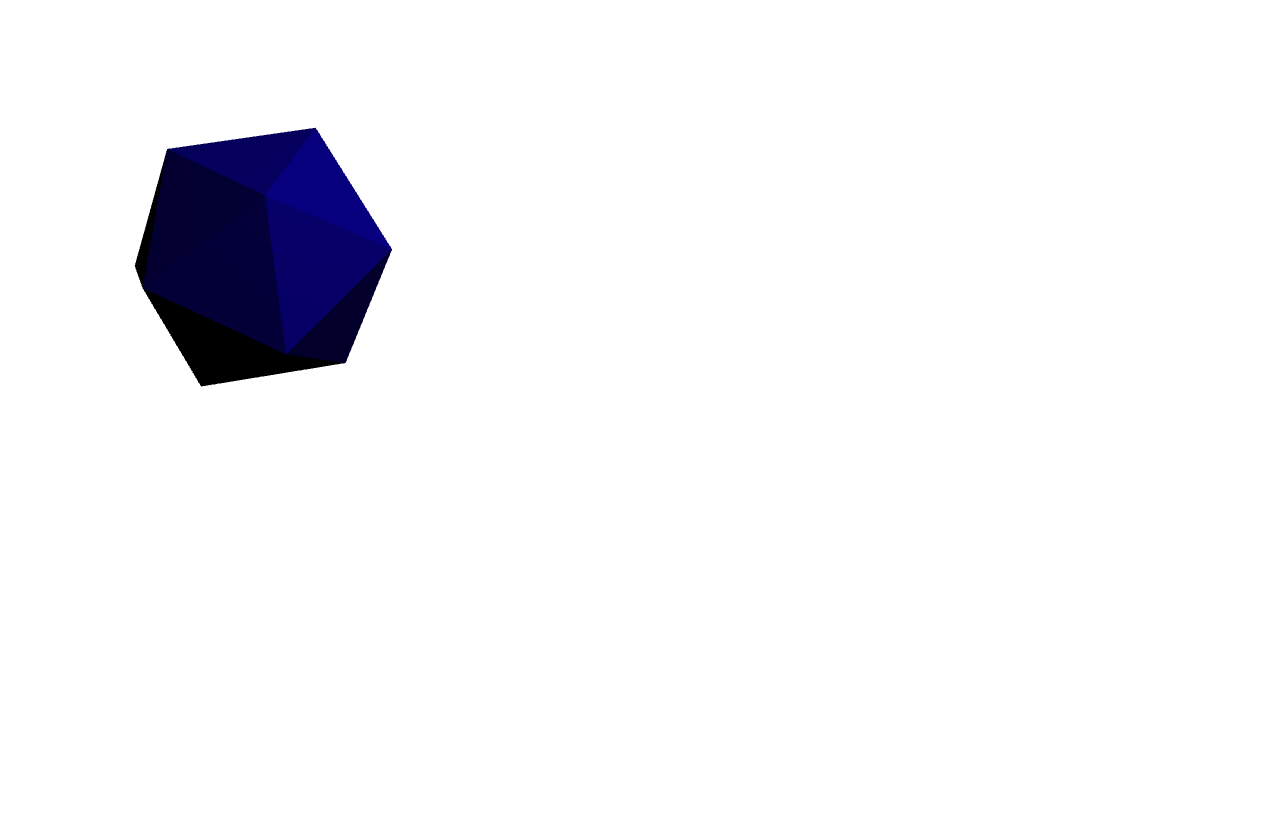
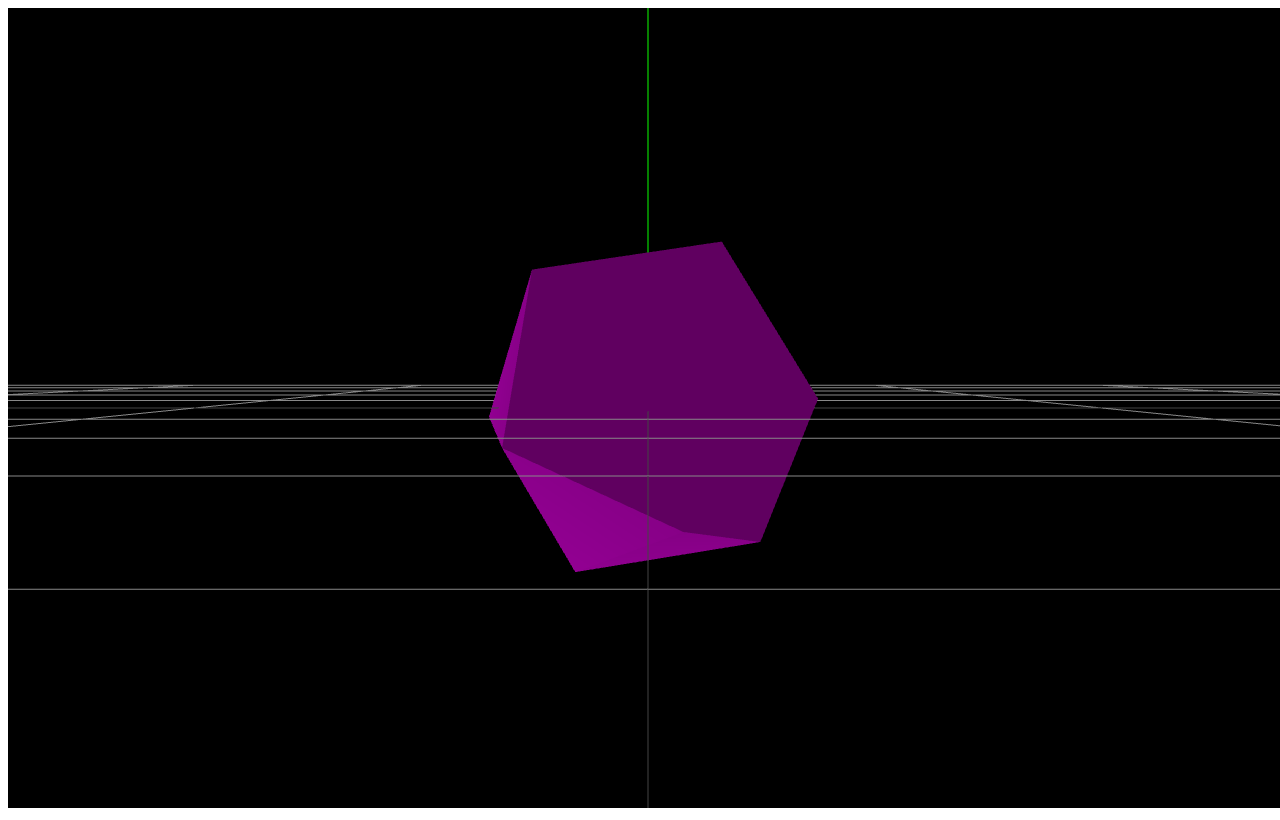
Before and after one commit to vangona/threejs-practice, a website: page index.html in a window 1280 px wide. Drawn offline with nearby package versions, Linux system fonts and the light colour scheme; animation ran at ten frames a second.

Commit message:
2021.08.15

```diff
--- a/index.html
+++ b/index.html
@@ -8,7 +8,12 @@
     <title>Three js practice</title>
   </head>
   <body>
+    <script type="module" src="./node_modules/three/build/three.js"></script>
+    <script
+      type="module"
+      src="./node_modules/three/examples/js/controls/OrbitControls.js"
+    ></script>
     <script type="module" src="js/index.js"></script>
-    <div id="three"></div>
+    <canvas id="c"></canvas>
   </body>
 </html>
--- a/js/index.js
+++ b/js/index.js
@@ -1,13 +1,27 @@
-import * as THREE from "https://threejsfundamentals.org/threejs/resources/threejs/r127/build/three.module.js";
-import { PerspectiveCamera, PointLight } from "https://threejsfundamentals.org/threejs/resources/threejs/r127/build/three.module.js";
-
+const canvas = document.querySelector("#c")
 const scene = new THREE.Scene();
-
 const renderer = new THREE.WebGLRenderer({
-    alpha: true,
+    canvas,
     antialias: true
 })
 
+const WIDTH = window.innerWidth
+const HEIGHT = window.innerHeight
+
+renderer.setSize(WIDTH, HEIGHT)
+
+const FOV = 20
+const ASPECT = WIDTH / HEIGHT
+const NEAR = 0.1
+const FAR = 10000
+
+const camera = new THREE.PerspectiveCamera(
+    20,
+    ASPECT,
+    NEAR,
+    FAR
+)
+camera.position.set(0, 10, 500);
 
 const RADIUS = 40
 const geometry = new THREE.IcosahedronGeometry(RADIUS, 0);
@@ -15,45 +29,46 @@ const geometry = new THREE.IcosahedronGeometry(RADIUS, 0);
 const material = new THREE.MeshLambertMaterial({ color : "purple" })
 
 const mesh = new THREE.Mesh(geometry, material);
+scene.add(mesh)
 
-scene.add(mesh)
-mesh.position.z = -RADIUS * 10
+const ambientLight = new THREE.AmbientLight(0x404040, 3)
+ambientLight.position.set(100, 100, 100)
+scene.add(ambientLight)
 
-const WIDTH = 500
-const HEIGHT = 500
+const pointLight = new THREE.PointLight(0xffffff, 2)
+pointLight.position.set(100, 100, 100)
+scene.add(pointLight)
 
-const FOV = 20
-const ASPECT = WIDTH / HEIGHT
-const NEAR = 0.1
-const FAR = 10000
+const pointLight2 = new THREE.PointLight(0xffffff, 2)
+pointLight.position.set(-100, -100, -100)
+scene.add(pointLight2)
 
-const camera = new PerspectiveCamera(
-    FOV,
-    ASPECT,
-    NEAR,
-    FAR
-)
+const pointLight3 = new THREE.PointLight(0xffffff, 2)
+pointLight.position.set(-100, -100, -100)
+scene.add(pointLight3)
 
-renderer.setSize(WIDTH, HEIGHT)
+const controls = new THREE.OrbitControls(camera, canvas);
+controls.mouseButtons = {
+    LEFT: THREE.MOUSE.ROTATE,
+    MIDDLE: THREE.MOUSE.DOLLY,
+    RIGHT: THREE.MOUSE.PAN
+}
+controls.update()
 
-const container = document.querySelector('#three')
-container.appendChild(renderer.domElement)
+const axesHelper = new THREE.AxesHelper(1000);
+scene.add(axesHelper)
 
-const pointLight = new PointLight(0xFFFFF, 1)
-
-pointLight.position.x = 300
-pointLight.position.y = 300
-pointLight.position.z = 30
-
-scene.add(pointLight)
+const gridHelper = new THREE.GridHelper(1000, 10);
+scene.add(gridHelper)
 
 const update = () => {
     const speed = Math.random() / 200
     mesh.rotation.x += speed
     mesh.rotation.y += speed
     mesh.rotation.z += speed
+    requestAnimationFrame(update)
+    controls.update()
     renderer.render(scene, camera)
-    requestAnimationFrame(update)
 }
 
 requestAnimationFrame(update)
--- a/package.json
+++ b/package.json
@@ -10,6 +10,7 @@
   "author": "",
   "license": "ISC",
   "dependencies": {
-    "three": "^0.131.3"
+    "three": "^0.131.3",
+    "three-orbitcontrols": "^2.110.3"
   }
 }
```
Also changed, not shown: 1 other file.
